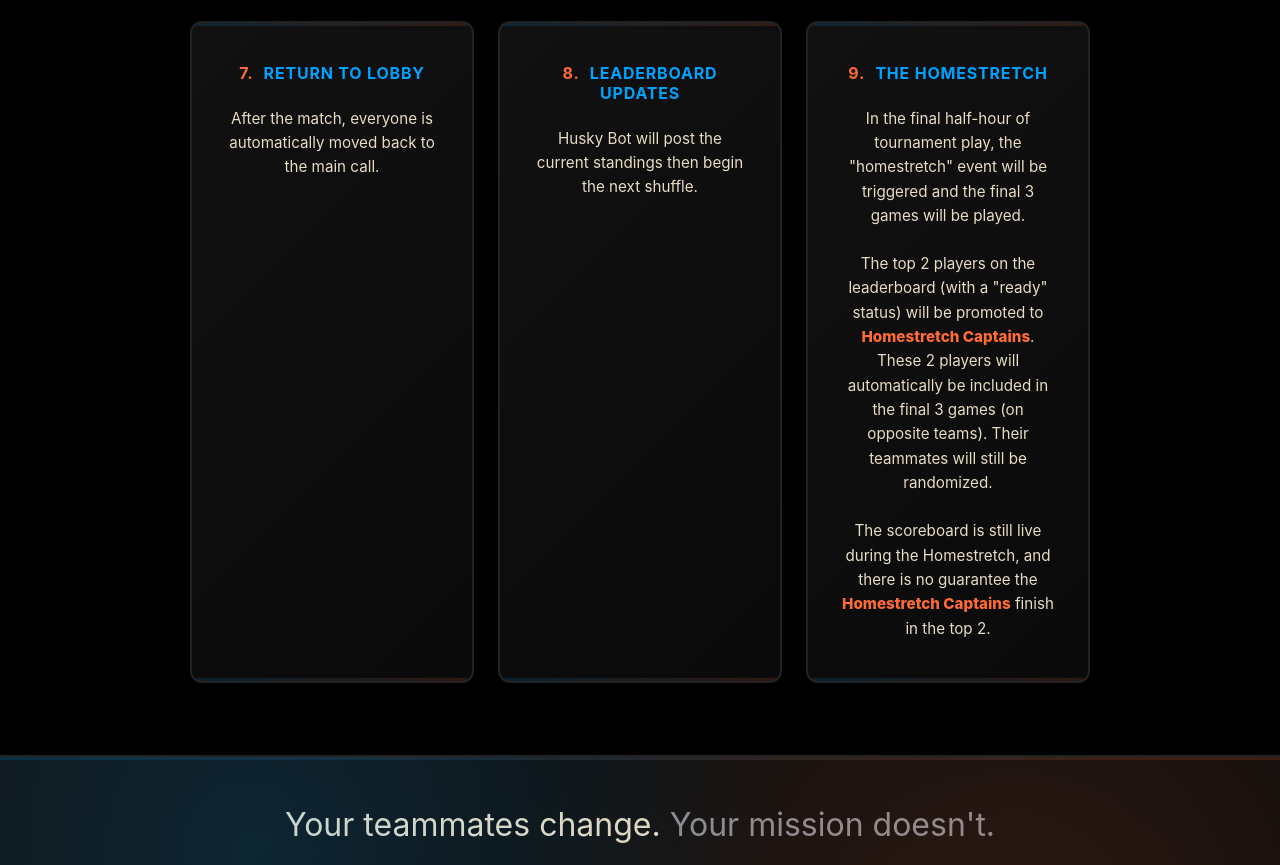
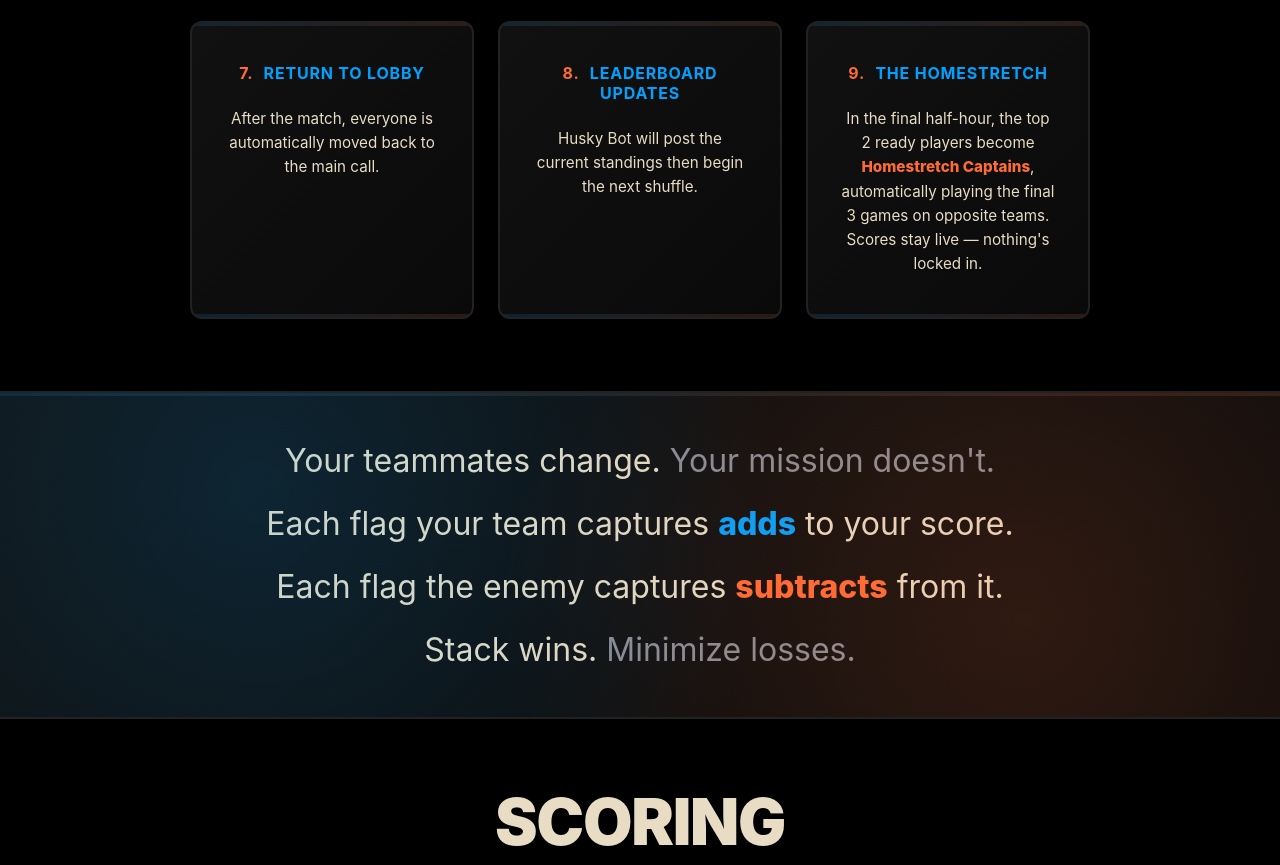
Before and after one commit to cwebley/husky-holiday-website, a plain HTML site: page index.html in a window 1280 px wide. Shown: the part 3506-4371 px from the top of the page. Drawn offline with Linux system fonts and the light colour scheme.

Commit message:
chore: homestretch content consolidiation

```diff
--- a/index.html
+++ b/index.html
@@ -221,21 +221,10 @@
           <div class="detail-card flow">
             <h3><span class="step-number">9.</span> The Homestretch</h3>
             <p>
-              In the final half-hour of tournament play, the "homestretch" event
-              will be triggered and the final 3 games will be played.
-            </p>
-            <p>
-              The top 2 players on the leaderboard (with a "ready" status) will
-              be promoted to <span class="accent">Homestretch Captains</span>.
-              These 2 players will automatically be included in the final 3
-              games (on opposite teams). Their teammates will still be
-              randomized.
-            </p>
-            <p>
-              The scoreboard is still live during the Homestretch, and there is
-              no guarantee the
-              <span class="accent">Homestretch Captains</span> finish in the top
-              2.
+              In the final half-hour, the top 2 ready players become
+              <span class="accent">Homestretch Captains</span>, automatically
+              playing the final 3 games on opposite teams. Scores stay live —
+              nothing's locked in.
             </p>
           </div>
         </div>
```
